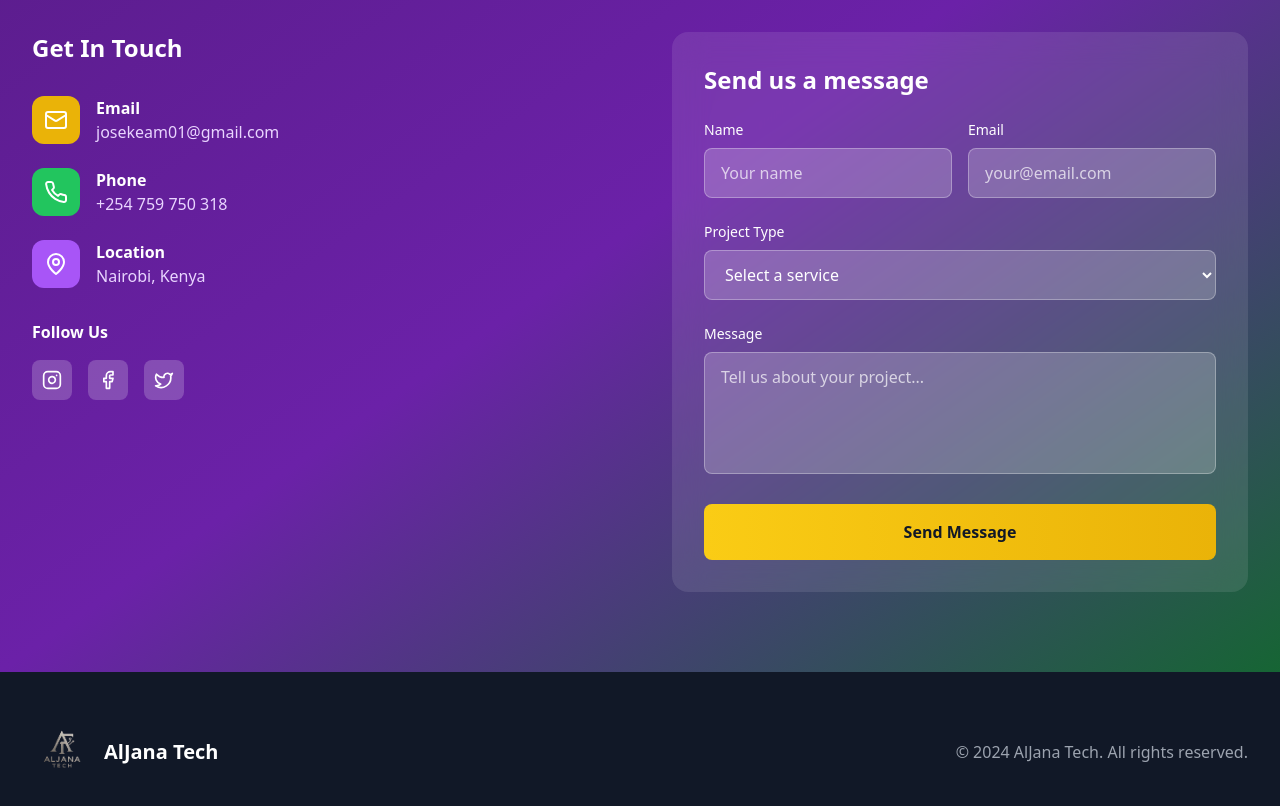
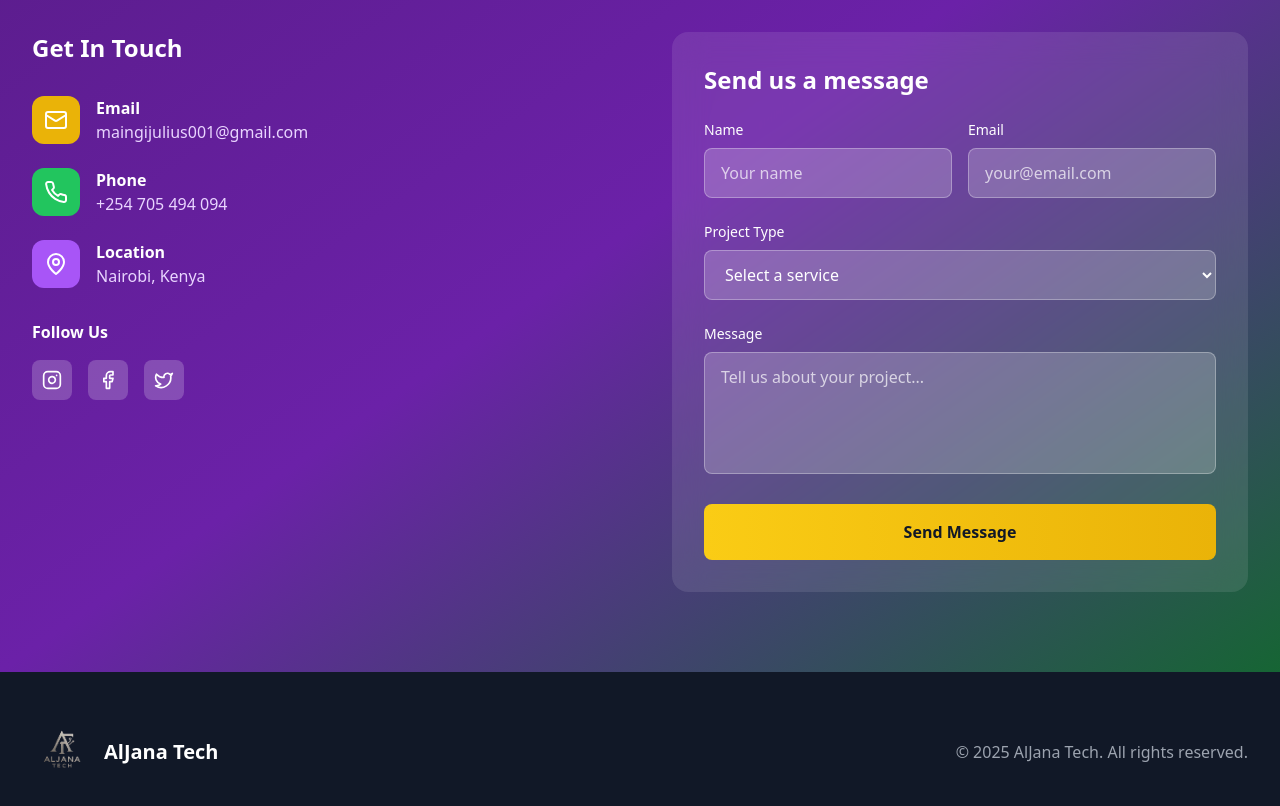
Before and after one commit to Joseph9866/Smart_creatives, a React (Vite) app: page / in a window 1280 px wide. Shown: the part 3340-4146 px from the top of the page. Built offline with nearby package versions, Linux system fonts and the light colour scheme.

Commit message:
Updating portfolio

```diff
--- a/src/App.tsx
+++ b/src/App.tsx
@@ -42,10 +42,10 @@ function App() {
       description: "Modern website showcasing African fashion designers"
     },
     {
-      title: "Packaging Design - Kilifi Honey",
-      category: "Packaging",
-      image: "https://images.pexels.com/photos/1638999/pexels-photo-1638999.jpeg?auto=compress&cs=tinysrgb&w=600",
-      description: "Premium packaging design celebrating Kenyan heritage"
+      title: "Website development - ACK guest house Nyeri",
+      category: "Websie development",
+      image: "/Images/ackweb.png",
+      description: "Crafting premium websites that honor Kenyan heritage with modern desig"
     }
   ];
 
@@ -508,7 +508,7 @@ function App() {
                   </div>
                   <div>
                     <div className="font-semibold">Email</div>
-                    <div className="text-purple-200">josekeam01@gmail.com</div>
+                    <div className="text-purple-200">maingijulius001@gmail.com</div>
                   </div>
                 </div>
 
@@ -518,7 +518,7 @@ function App() {
                   </div>
                   <div>
                     <div className="font-semibold">Phone</div>
-                    <div className="text-purple-200">+254 759 750 318</div>
+                    <div className="text-purple-200">+254 705 494 094</div>
                   </div>
                 </div>
 
@@ -612,7 +612,7 @@ function App() {
               <span className="text-xl font-bold">AlJana Tech</span>
             </div>
             <div className="text-gray-400 text-center md:text-right">
-              <p>&copy; 2024 AlJana Tech. All rights reserved.</p>
+              <p>&copy; 2025 AlJana Tech. All rights reserved.</p>
 
             </div>
           </div>
```
